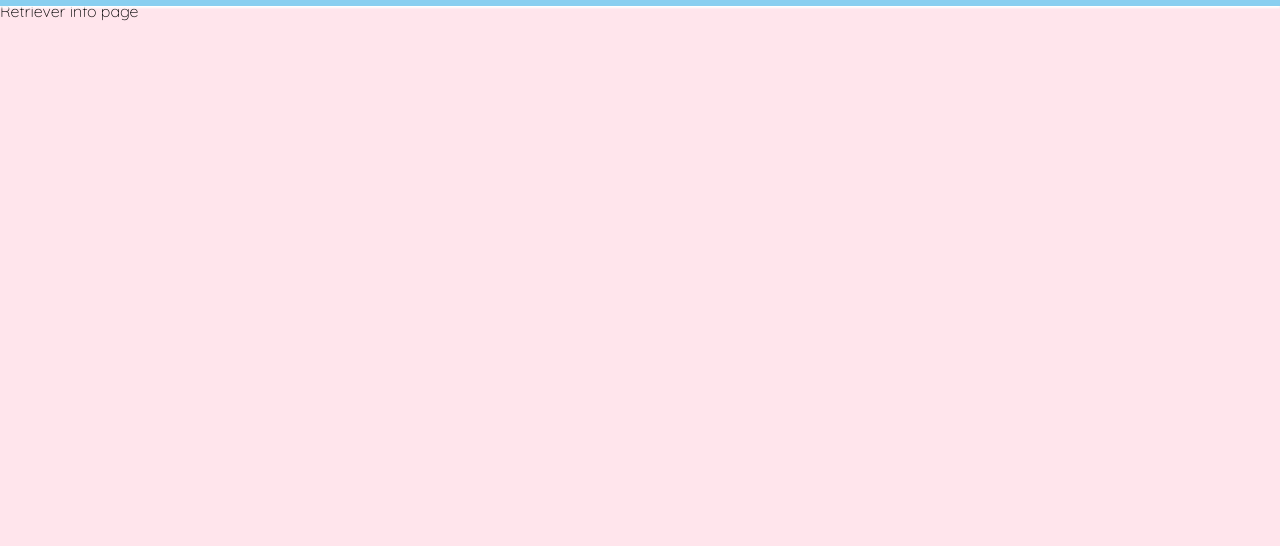
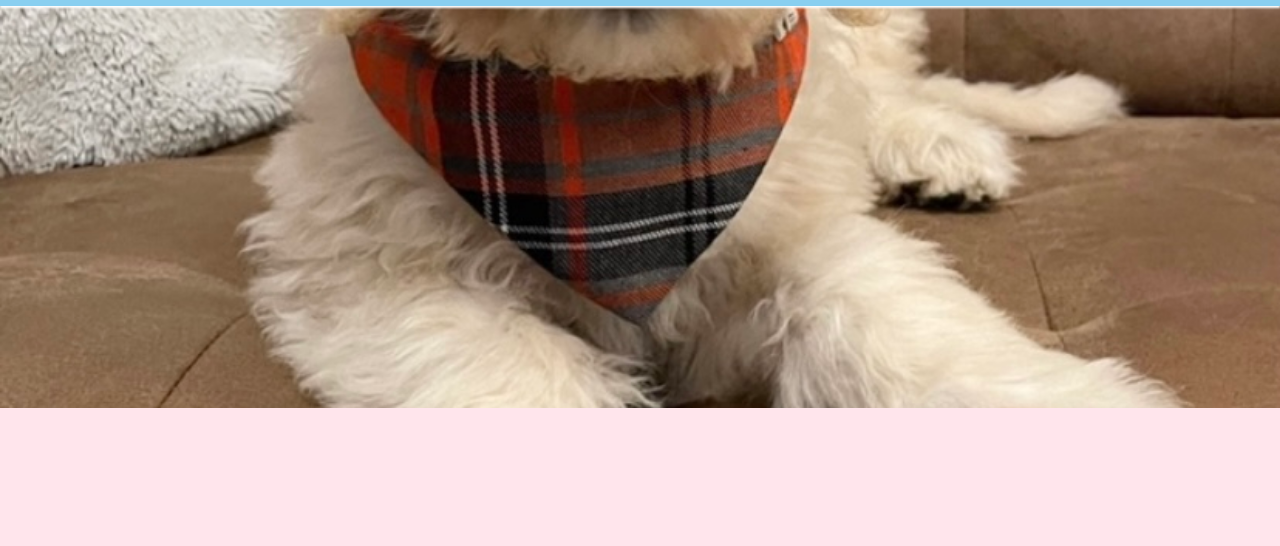
Before and after one commit to cameronjamesw/glamapaws, a plain HTML site: page retriever.html in a window 1280 px wide. Shown: the part 217-763 px from the top of the page. Drawn offline with Linux system fonts and the light colour scheme.

Commit message:
add hero image to retriever page

```diff
--- a/assets/style.css
+++ b/assets/style.css
@@ -386,6 +386,14 @@ h3 {
 
 }
 
+/* Retriever Hero */
+
+#retr-hero {
+    background: url("../assets/images/IMG_0599.JPG") no-repeat scroll center center/cover;
+    width: 100%;
+    height: 600px;
+}
+
 /* Footer Content Styles */
 
 footer {
--- a/retriever.html
+++ b/retriever.html
@@ -39,9 +39,11 @@
         </div>
     </header>
 
-    <main>
+    <main class="breeds-page">
         <!-- This is the main body of content -->
-        <div class="breeds-page">Retriever info page</div>
+        <section id="retr-hero">
+
+        </section>
     </main>
 
     <footer>
```
Also changed, not shown: assets/images/IMG_0599.JPG (added).
